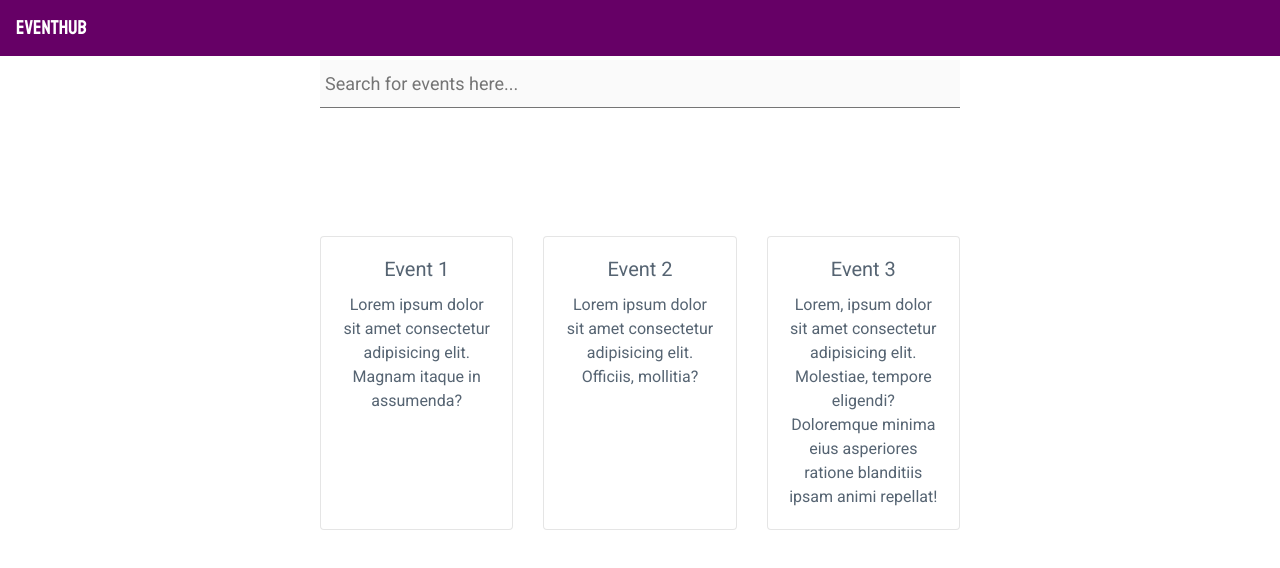
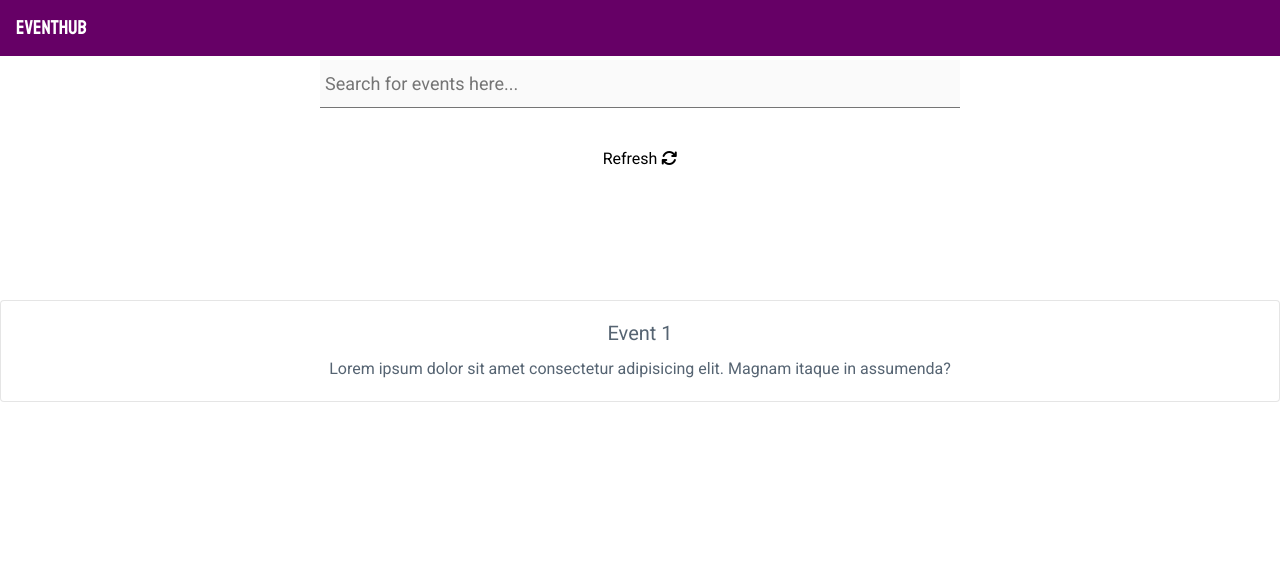
Before and after one commit to jamesjose03/eventhub, a Vue app in the folder website/client/: page /events in a window 1280 px wide. Shown: the top 568 px of the page. Built offline with nearby package versions, Linux system fonts and the light colour scheme.

Commit message:
feat: fetched events from db

```diff
--- a/website/client/src/components/Events.vue
+++ b/website/client/src/components/Events.vue
@@ -6,9 +6,11 @@
         type="email"
         v-model="search"
         placeholder="Search for events here..."
-      /><span class="highlight"></span><span class="bar"></span>
+      />
+      <span class="highlight"></span><span class="bar"></span>
+      </div>
       <label>Search</label>
-
+      <button class = "refresh-text" @click="getAllEvents()">Refresh <i class="fas fa-sync"></i></button>
       <div class="card-deck">
         <div class="card e-card">
           <div class="card-body">
@@ -19,39 +21,47 @@
             </p>
           </div>
         </div>
-        <div class="card e-card">
-          <div class="card-body">
-            <h5 class="card-title">Event 2</h5>
-            <p class="card-text">
-              Lorem ipsum dolor sit amet consectetur adipisicing elit. Officiis,
-              mollitia?
-            </p>
-          </div>
-        </div>
-        <div class="card e-card">
-          <div class="card-body">
-            <h5 class="card-title">Event 3</h5>
-            <p class="card-text">
-              Lorem, ipsum dolor sit amet consectetur adipisicing elit.
-              Molestiae, tempore eligendi? Doloremque minima eius asperiores
-              ratione blanditiis ipsam animi repellat!
-            </p>
-          </div>
-        </div>
       </div>
-    </div>
   </div>
 </template>
 
 <script>
 import Navbar from "@/components/navbar.vue";
 export default {
+  data() {
+    return {
+      eventID: [],
+      collegeCode: [],
+      eventName: [],
+      tags: [],
+      limit: [],
+      deadline: [],
+      date: [],
+      time: []
+    }
+  },
+  methods: {
+    getAllEvents() {
+        let url = "http://localhost:9000/events/eventsList";
+        this.$http.get(url, {
+
+        })
+        .then(response => {
+          console.log(response.data.events);
+        })
+    }
+  },
   components: {
     Navbar
   }
 };
 </script>
 <style>
+.refresh-text {
+  margin-top: 3vw;
+  background: none;
+  border: none;
+}
 .card-deck {
   margin-top: 10vw;
 }
```
Also changed, not shown: 1 other file (tests, documents, lock files or other folders).
